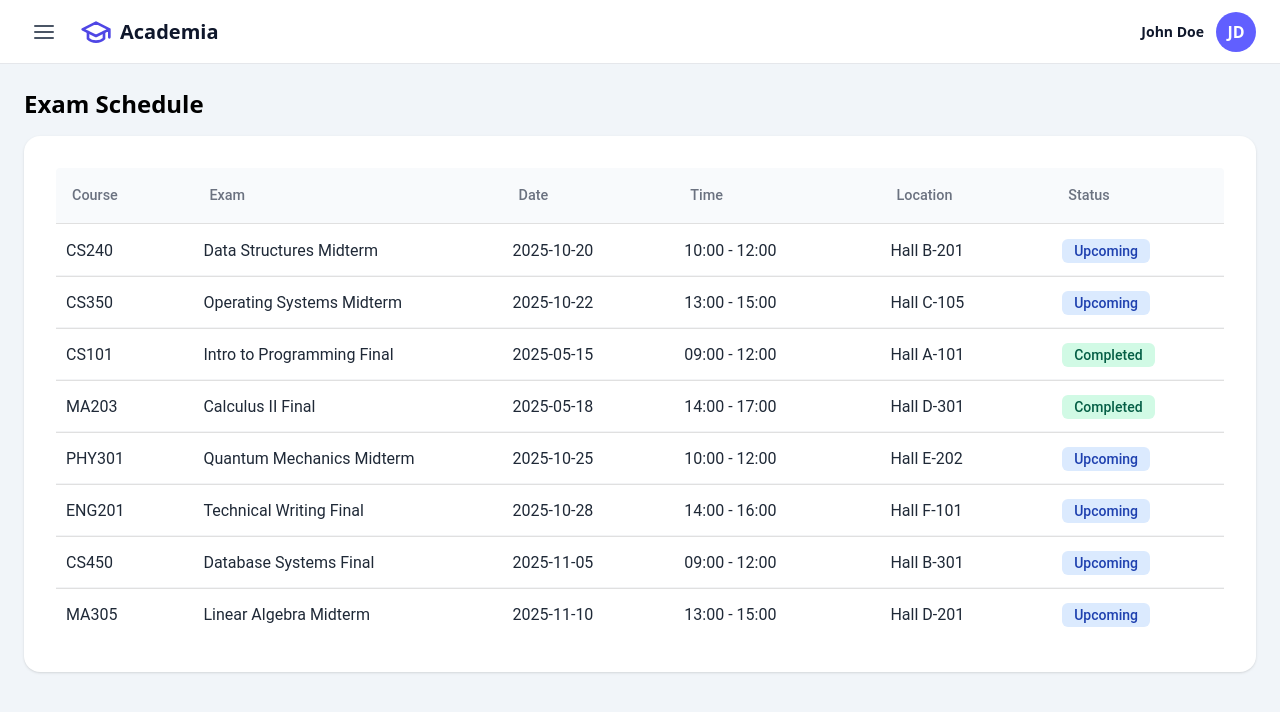
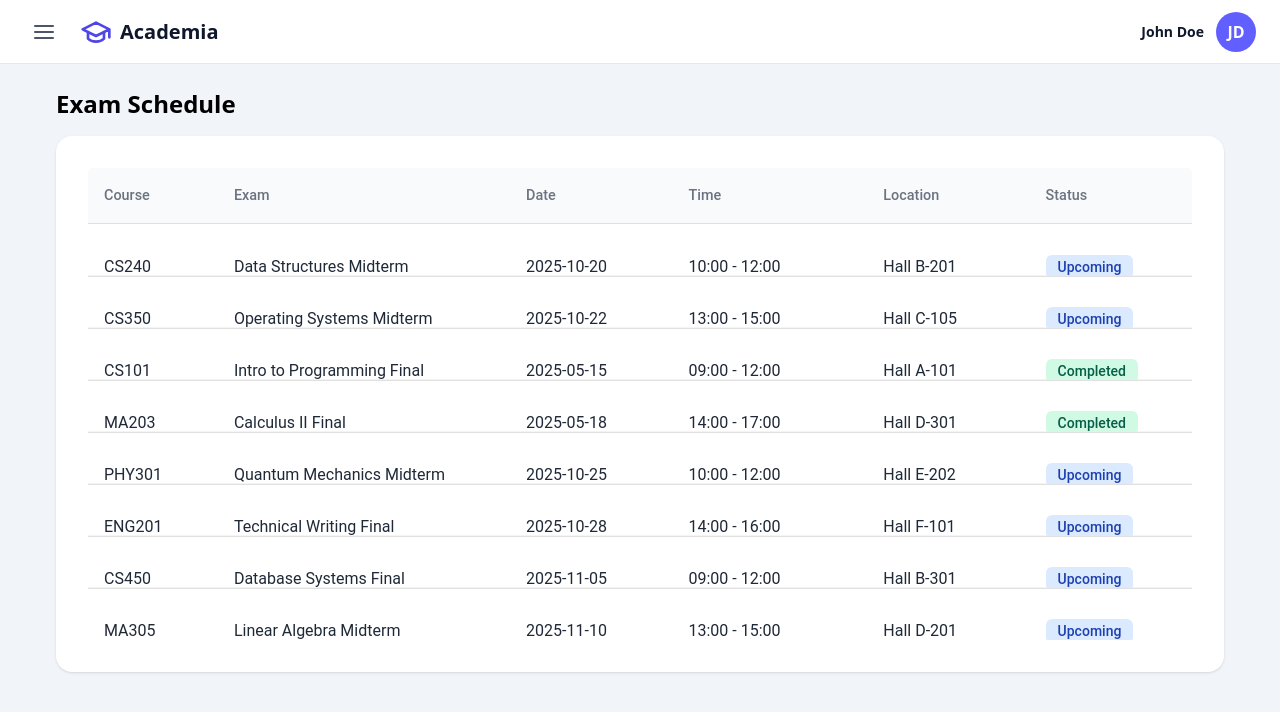
Before and after one commit to MuhammedMahmoud0/Academia-College-Management-Ecosystem, a React (Vite) app in the folder college-system/: page /dashboard/exams in a window 1280 px wide. Shown: the top 712 px of the page. Built offline with nearby package versions, Linux system fonts and the light colour scheme.

Commit message:
teacherscheduleUI

```diff
--- a/college-system/src/App.jsx
+++ b/college-system/src/App.jsx
@@ -6,7 +6,7 @@ import MainLayoutPage from './pages/MainLayoutPage';
 import Info from './components/info page/Info';
 import CoursesAndGradesPage from './components/courses&grades/courses&grades';
 import ExamSchedulePage from './components/examSchedule/ExamSchedule';
-
+import TeacherSchedulePage from './components/TeacherSchedule/TeacherSchedule';
 
 function App() {
   return (
@@ -21,7 +21,7 @@ function App() {
           <Route path="info" element={<Info />} />
           <Route path="courses" element={<CoursesAndGradesPage />} />
           <Route path="exams" element={<ExamSchedulePage />} />
-          <Route path="teachers" element={<div className="text-2xl">Teacher's Table Page</div>} />
+          <Route path="teachers" element={<TeacherSchedulePage />} />
           <Route path="register" element={<div className="text-2xl">Courses Register Page</div>} />
           <Route path="tasks" element={<div className="text-2xl">Daily Tasks Page</div>} />
           <Route path="material" element={<div className="text-2xl">Material Page</div>} />
--- /dev/null
+++ b/college-system/src/components/TeacherSchedule/ScheduleCard.jsx
@@ -0,0 +1,31 @@
+import AccessTimeIcon from '@mui/icons-material/AccessTime';
+import LocationOnIcon from '@mui/icons-material/LocationOn';
+
+export default function ScheduleCard({ course, timeColorMap }) {
+
+  const colors = timeColorMap[course.time] || timeColorMap.default;
+
+  return (
+    <div className={`h-full rounded-tr-lg rounded-br-lg shadow-xl p-2 sm:p-3 md:p-4 border-l-4 sm:border-l-5 md:border-l-7 mb-2 sm:mb-3 md:mb-4
+                     ${colors.bg} ${colors.border}`}>
+
+      <div>
+        <h1 className={`text-xs sm:text-sm md:text-lg font-extrabold ${colors.title} leading-tight`}>{course.name}</h1>
+        <h5 className="font-thin mb-1 sm:mb-2 text-gray-800 text-xs sm:text-sm">{course.code}</h5>
+
+        <div className="flex flex-col mt-1 sm:mt-2">
+          <div className="flex mb-1 sm:mb-2 md:mb-3 gap-1 sm:gap-2 items-center text-gray-700">
+            <AccessTimeIcon sx={{ fontSize: { xs: '16px', sm: '18px', md: '24px' } }} />
+            <div className="text-xs sm:text-sm md:text-base">{course.time}</div>
+          </div>
+
+          <div className="flex gap-1 sm:gap-2 items-center text-gray-700 pb-2 sm:pb-3 md:pb-5">
+            <LocationOnIcon sx={{ fontSize: { xs: '16px', sm: '18px', md: '24px' } }} />
+            <div className="text-xs sm:text-sm md:text-base">{course.location}</div>
+          </div>
+        </div>
+      </div>
+
+    </div>
+  );
+}
--- /dev/null
+++ b/college-system/src/components/TeacherSchedule/TeacherSchedule.jsx
@@ -0,0 +1,103 @@
+import React from "react";
+import ScheduleCard from "./ScheduleCard";
+
+export default function TeacherSchedulePage() {
+  // 1. Define your Color Map
+  const timeColorMap = {
+    "8:00 - 10:00":  { bg: "bg-sky-500/10",    border: "border-blue-600/70",   title: "text-blue-800" },
+    "10:00 - 12:00": { bg: "bg-green-500/10",  border: "border-green-600/70",  title: "text-green-800" },
+    "12:00 - 14:00": { bg: "bg-yellow-500/10", border: "border-yellow-600/70", title: "text-yellow-800" },
+    "14:00 - 16:00": { bg: "bg-purple-500/10", border: "border-purple-600/70", title: "text-purple-800" },
+    "16:00 - 18:00": { bg: "bg-red-500/10",    border: "border-red-600/70",    title: "text-red-800" },
+    "Online":        { bg: "bg-gray-100", border: "border-gray-500", title: "text-gray-800" },
+    default:         { bg: "bg-gray-100",      border: "border-gray-500",      title: "text-gray-800" },
+  };
+
+  // 2. Define the Grid Structure (7 Days)
+  const days = ["Monday", "Tuesday", "Wednesday", "Thursday", "Friday", "Saturday", "Sunday"];
+
+  // 3. Define Time Slots (Rows)
+  const timeSlots = [
+    "8:00 - 10:00",
+    "10:00 - 12:00",
+    "12:00 - 14:00",
+    "14:00 - 16:00",
+    "16:00 - 18:00",
+    "Online",
+  ];
+
+  // 4. Define the Schedule Data
+  // Organize courses by Day -> Time Slot
+  const scheduleData = {
+    Monday: {
+      "16:00 - 18:00": { name: "Operating System", code: "CS350", location: "Hall C-105" },
+    },
+    Tuesday: {
+      "12:00 - 14:00": { name: "Operating System", code: "CS350", location: "Hall C-105" },
+    },
+    Wednesday: {
+      "12:00 - 14:00": { name: "Operating System", code: "CS350", location: "Hall C-105" },
+    },
+    Thursday: {
+      "8:00 - 10:00": { name: "Operating System", code: "CS350", location: "Hall C-105" },
+      "Online": { name: "Operating System", code: "CS350", location: "Online Session" },
+    },
+    Friday: {
+      "8:00 - 10:00": { name: "Operating System", code: "CS350", location: "Hall C-105" },
+      "10:00 - 12:00": { name: "Operating System", code: "CS350", location: "Hall C-105" },
+      "16:00 - 18:00": { name: "Operating System", code: "CS350", location: "Hall C-105" },
+    },
+    Saturday: {
+      "Online": { name: "Operating System", code: "CS350", location: "Online Session" },
+    },
+    Sunday: {
+      "8:00 - 10:00": { name: "Operating System", code: "CS350", location: "Hall C-105" },
+      "12:00 - 14:00": { name: "Operating System", code: "CS350", location: "Hall C-105" },
+      "16:00 - 18:00": { name: "Operating System", code: "CS350", location: "Hall C-105" },
+    },
+  };
+
+  return (
+    <div className="w-full overflow-hidden">
+      <div className="px-4 sm:px-6 md:px-8">
+        <h1 className="text-xl sm:text-2xl font-semibold mb-4">Weekly Schedule</h1>
+      </div>
+
+      {/* Scrollable Container for Mobile */}
+      <div className="overflow-x-auto px-4 sm:px-6 md:px-8">
+        {/* Grid Container: 7 Columns */}
+        <div className="grid grid-cols-7 gap-2 sm:gap-3 md:gap-4 mb-6 min-w-[1200px] lg:min-w-0">
+          {days.map((day) => (
+            <div key={day} className="flex flex-col gap-2 sm:gap-3">
+              {/* Column Header */}
+              <h1 className="font-bold text-center border-b-2 border-gray-500 pb-3 sm:pb-4 md:pb-5 mb-2 sm:mb-3 text-sm sm:text-base md:text-lg">
+                {day}
+              </h1>
+
+              {/* Render exactly 5 Rows per column based on time slots */}
+              {timeSlots.map((timeSlot) => {
+                const course = scheduleData[day] && scheduleData[day][timeSlot];
+
+                return (
+                  <div key={`${day}-${timeSlot}`} className="h-full min-h-[80px] sm:min-h-[90px] md:min-h-[100px]">
+                    {course ? (
+                      <ScheduleCard
+                        course={{ ...course, time: timeSlot }}
+                        timeColorMap={timeColorMap}
+                      />
+                    ) : (
+                      // Empty Placeholder to maintain grid shape
+                      <div className="border border-dashed border-gray-300 rounded-lg h-full flex items-center justify-center text-gray-300 text-xs sm:text-sm">
+                        _
+                      </div>
+                    )}
+                  </div>
+                );
+              })}
+            </div>
+          ))}
+        </div>
+      </div>
+    </div>
+  );
+}
--- a/college-system/src/components/examSchedule/ExamSchedule.jsx
+++ b/college-system/src/components/examSchedule/ExamSchedule.jsx
@@ -1,10 +1,11 @@
 import React from 'react';
 import ExamScheduleTable from './ExamScheduleTable';
+
 export default function ExamSchedulePage() {
     return (
-        <div>
-            <div>
-                <h1 className="text-2xl font-semibold mb-4">Exam Schedule</h1>
+        <div className="w-full">
+            <div className="px-4 sm:px-6 md:px-8">
+                <h1 className="text-xl sm:text-2xl font-semibold mb-4">Exam Schedule</h1>
                 <ExamScheduleTable />
             </div>
         </div>
--- a/college-system/src/components/examSchedule/ExamScheduleTable.jsx
+++ b/college-system/src/components/examSchedule/ExamScheduleTable.jsx
@@ -2,6 +2,8 @@ import * as React from 'react';
 import { useState, useMemo } from 'react';
 import Box from '@mui/material/Box';
 import { DataGrid } from '@mui/x-data-grid';
+import useMediaQuery from '@mui/material/useMediaQuery';
+import { useTheme } from '@mui/material/styles';
 
 // Initial exam schedule data
 const initialRows = [
@@ -83,17 +85,48 @@ export default function ExamScheduleTable() {
   // State for managing rows
   const [rows, setRows] = useState(initialRows);
 
+  // Responsive breakpoints
+  const theme = useTheme();
+  const isMobile = useMediaQuery(theme.breakpoints.down('sm'));
+
   // Define columns with custom rendering
-  const columns = useMemo(() => [
-    { field: 'course', headerName: 'Course', flex: 0.8 },
-    { field: 'exam', headerName: 'Exam', flex: 1.8 },
-    { field: 'date', headerName: 'Date', flex: 1 },
-    { field: 'time', headerName: 'Time', flex: 1.2 },
-    { field: 'location', headerName: 'Location', flex: 1 },
+  const columns = useMemo(() => {
+    const baseColumns = [
+      {
+        field: 'course',
+        headerName: 'Course',
+        flex: isMobile ? 0 : 0.8,
+        minWidth: isMobile ? 80 : 100,
+      },
+      {
+        field: 'exam',
+        headerName: 'Exam',
+        flex: isMobile ? 0 : 1.8,
+        minWidth: isMobile ? 150 : 200,
+      },
+      {
+        field: 'date',
+        headerName: 'Date',
+        flex: isMobile ? 0 : 1,
+        minWidth: isMobile ? 100 : 120,
+      },
+      {
+        field: 'time',
+        headerName: 'Time',
+        flex: isMobile ? 0 : 1.2,
+        minWidth: isMobile ? 110 : 130,
+      },
+      {
+        field: 'location',
+        headerName: 'Location',
+        flex: isMobile ? 0 : 1,
+        minWidth: isMobile ? 100 : 120,
+      },
       {
         field: 'status',
         headerName: 'Status',
-      flex: 1,
+        flex: isMobile ? 0 : 1,
+        minWidth: isMobile ? 100 : 120,
         renderCell: (params) => (
           <span
             style={{
@@ -105,17 +138,21 @@ export default function ExamScheduleTable() {
                 params.value === 'Upcoming' ? '#1e40af' :
                 params.value === 'Completed' ? '#065f46' :
                 '#374151',
-            padding: '4px 12px',
+              padding: isMobile ? '3px 8px' : '4px 12px',
               borderRadius: '6px',
               fontWeight: '500',
-            fontSize: '0.875rem',
+              fontSize: isMobile ? '0.75rem' : '0.875rem',
+              whiteSpace: 'nowrap',
             }}
           >
             {params.value}
           </span>
         ),
       },
-  ], []);
+    ];
+
+    return baseColumns;
+  }, [isMobile]);
 
   // Handle row updates (can be extended for future functionality)
   const processRowUpdate = (newRow) => {
@@ -135,11 +172,12 @@ export default function ExamScheduleTable() {
   };
   return (
     <Box
-      className="bg-white p-8 rounded-2xl shadow-sm w-full"
+      className="bg-white rounded-2xl shadow-sm w-full"
       sx={{
         height: 'auto',
         width: '100%',
-        overflow: 'visible'
+        overflow: 'auto',
+        padding: { xs: '16px', sm: '24px', md: '32px' },
       }}
     >
       <DataGrid
@@ -155,23 +193,23 @@ export default function ExamScheduleTable() {
           minWidth: { xs: '600px', sm: '100%' },
           '& .MuiDataGrid-cell': {
             borderBottom: 'none',
-            fontSize: { xs: '0.9rem', sm: '0.95rem', md: '1rem' },
-
+            fontSize: { xs: '0.8rem', sm: '0.9rem', md: '1rem' },
+            padding: { xs: '8px', sm: '12px', md: '16px' },
             color: '#1f2937',
             fontWeight: '400',
           },
           '& .MuiDataGrid-columnHeaders': {
             borderBottom: '1px solid #e5e7eb',
             backgroundColor: 'transparent',
-            fontSize: { xs: '0.8rem', sm: '0.85rem', md: '0.9rem' },
+            fontSize: { xs: '0.75rem', sm: '0.85rem', md: '0.9rem' },
             fontWeight: '500',
             color: '#6b7280',
-            minHeight: '56px !important',
-            maxHeight: '56px !important',
+            minHeight: { xs: '48px !important', sm: '56px !important' },
+            maxHeight: { xs: '48px !important', sm: '56px !important' },
           },
           '& .MuiDataGrid-columnHeader': {
             backgroundColor: '#f8fafc',
-            padding: '16px',
+            padding: { xs: '8px', sm: '12px', md: '16px' },
             '&:focus': {
               outline: 'none',
             },
@@ -186,6 +224,7 @@ export default function ExamScheduleTable() {
           '& .MuiDataGrid-row': {
             marginBottom: '0px',
             borderBottom: '1px solid #f3f4f6',
+            minHeight: { xs: '48px !important', sm: '52px !important' },
             '&:last-child': {
               borderBottom: 'none',
             }
```
Lines whose indentation alone changed are shown as unchanged.
